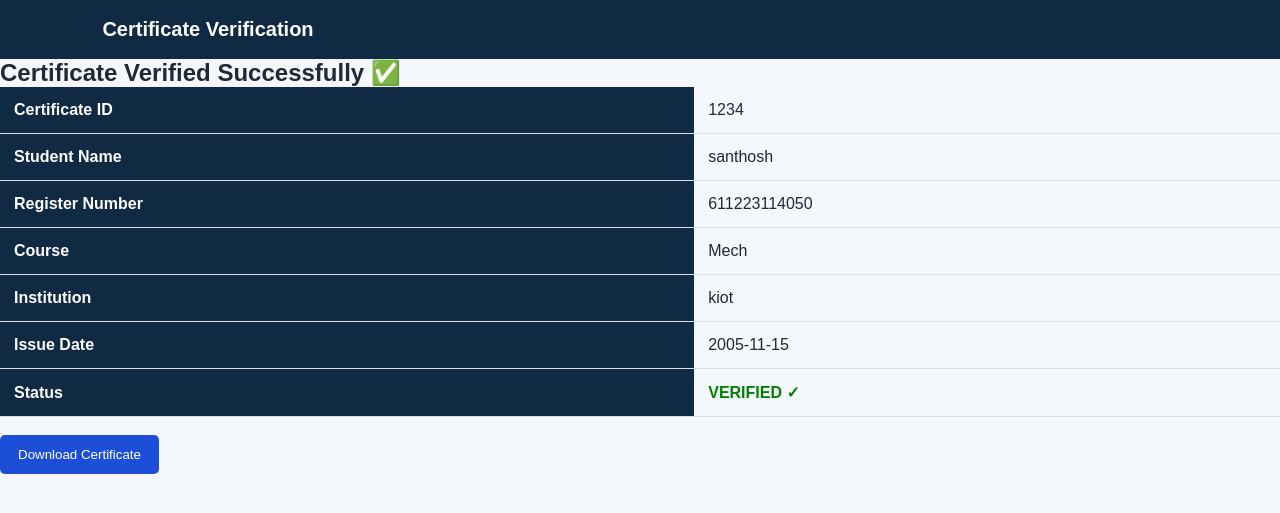
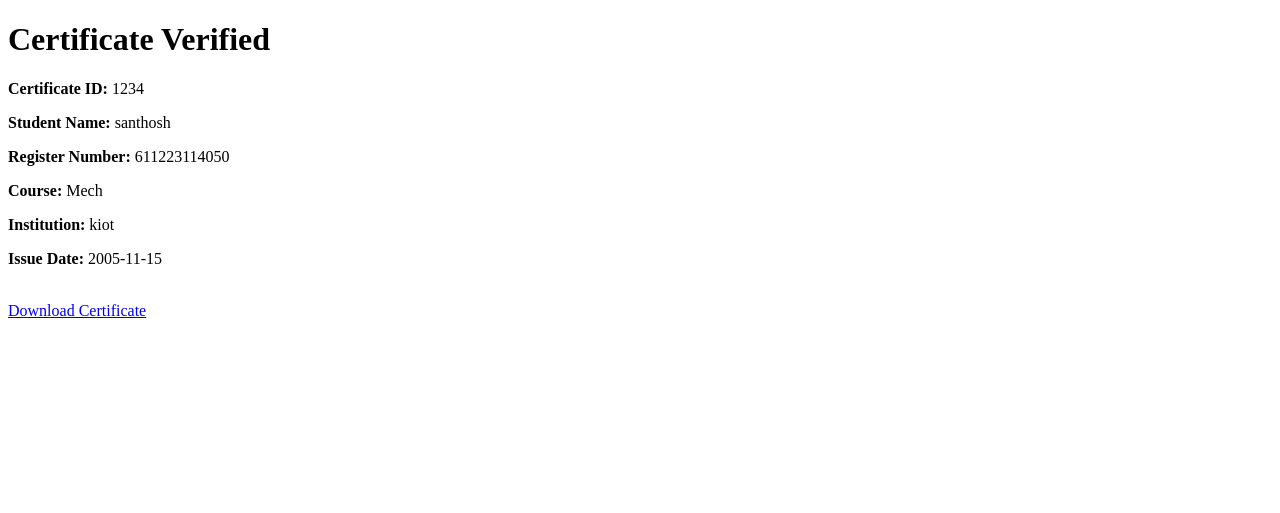
Before and after one commit to logeshwaranabc1299-commits/certificate-verification-system, a Flask app: page /certificate/1234 in a window 1280 px wide. Shown: the top 513 px of the page. Run offline with Flask 3, Linux system fonts and the light colour scheme; data comes from the database, SQL or seed files in the repository; both versions use the stored data as it was after the commit.

```diff
--- a/app.py
+++ b/app.py
@@ -361,10 +361,6 @@ def download_certificate(certificate_id):
         as_attachment=True
     )
 
-@app.route("/logout")
-def logout():
-    session.pop("admin", None)
-    return redirect(url_for("home"))
 
 @app.route("/certificate/<certificate_id>")
 def certificate_details(certificate_id):
@@ -379,5 +375,10 @@ def certificate_details(certificate_id):
         certificate=certificate
     )
 
+@app.route("/logout")
+def logout():
+    session.pop("admin", None)
+    return redirect(url_for("home"))
+
 if __name__ == "__main__":
     app.run(host="0.0.0.0", port=5000, debug=True)
--- a/templates/certificate_details.html
+++ b/templates/certificate_details.html
@@ -1,76 +1,48 @@
 <!DOCTYPE html>
-<html lang="en">
+<html>
 <head>
-    <meta charset="UTF-8">
-    <meta name="viewport" content="width=device-width, initial-scale=1.0">
     <title>Certificate Details</title>
-
-    <link rel="stylesheet"
-          href="{{ url_for('static', filename='style.css') }}">
 </head>
 
 <body>
 
-<header class="navbar">
-    <div class="logo">
-        Certificate Verification
-    </div>
-</header>
+    <h1>Certificate Verified</h1>
 
-<div class="container">
+    <p>
+        <strong>Certificate ID:</strong>
+        {{ certificate["certificate_id"] }}
+    </p>
 
-    <h2>Certificate Verified Successfully ✅</h2>
+    <p>
+        <strong>Student Name:</strong>
+        {{ certificate["student_name"] }}
+    </p>
 
-    <table class="certificate-table">
+    <p>
+        <strong>Register Number:</strong>
+        {{ certificate["register_number"] }}
+    </p>
 
-        <tr>
-            <th>Certificate ID</th>
-            <td>{{ certificate["certificate_id"] }}</td>
-        </tr>
+    <p>
+        <strong>Course:</strong>
+        {{ certificate["course"] }}
+    </p>
 
-        <tr>
-            <th>Student Name</th>
-            <td>{{ certificate["student_name"] }}</td>
-        </tr>
+    <p>
+        <strong>Institution:</strong>
+        {{ certificate["institution"] }}
+    </p>
 
-        <tr>
-            <th>Register Number</th>
-            <td>{{ certificate["register_number"] }}</td>
-        </tr>
-
-        <tr>
-            <th>Course</th>
-            <td>{{ certificate["course"] }}</td>
-        </tr>
-
-        <tr>
-            <th>Institution</th>
-            <td>{{ certificate["institution"] }}</td>
-        </tr>
-
-        <tr>
-            <th>Issue Date</th>
-            <td>{{ certificate["issue_date"] }}</td>
-        </tr>
-
-        <tr>
-            <th>Status</th>
-            <td style="color:green;font-weight:bold;">
-                VERIFIED ✓
-            </td>
-        </tr>
-
-    </table>
+    <p>
+        <strong>Issue Date:</strong>
+        {{ certificate["issue_date"] }}
+    </p>
 
     <br>
 
-    <a href="/download/{{ certificate['certificate_id'] }}">
-        <button class="search-btn">
-            Download Certificate
-        </button>
+    <a href="{{ url_for('download_certificate', certificate_id=certificate['certificate_id']) }}">
+        Download Certificate
     </a>
-
-</div>
 
 </body>
 </html>
```
Also changed, not shown: database.db, qrcodes/1234.png (added), qrcodes/12345.png (deleted), 2 other files.
